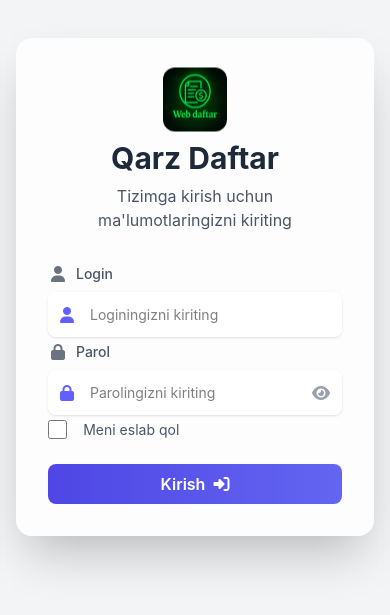
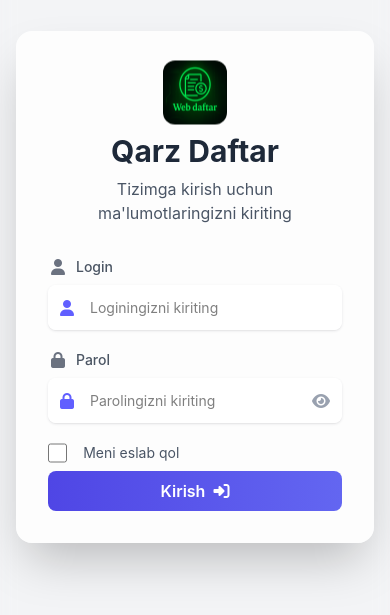
Before and after one commit to webdunyosi/qarzdaftar, a React (Vite) app: page /login in a window 390 px wide. Shown: the part 135-750 px from the top of the page. Built offline with nearby package versions, Linux system fonts and the light colour scheme; no server answers.

Commit message:
feat: implement login page UI and global CSS styles with Tailwind integration

```diff
--- a/src/index.css
+++ b/src/index.css
@@ -148,7 +148,7 @@
 /* Form styles */
 .form-group {
   position: relative;
-  margin-bottom: 0rem;
+  margin-bottom: 0.75rem;
 }
 
 .form-group label {
@@ -447,7 +447,7 @@
   }
 
   .form-group {
-    margin-bottom: 1rem;
+    margin-bottom: 0.75rem;
   }
 
   input,
@@ -464,7 +464,7 @@
   }
 
   .form-group {
-    margin-bottom: 0.3rem;
+    margin-bottom: 0.75rem;
   }
 }
 
--- a/src/pages/Login.jsx
+++ b/src/pages/Login.jsx
@@ -85,7 +85,7 @@
             </p>
           </div>
 
-          <form onSubmit={handleSubmit} className="space-y-6">
+          <form onSubmit={handleSubmit} className="flex flex-col gap-2">
             <div className="form-group">
               <label className="block text-sm font-medium text-gray-700 mb-2">
                 <i className="fas fa-user mr-2"></i>Login
```
